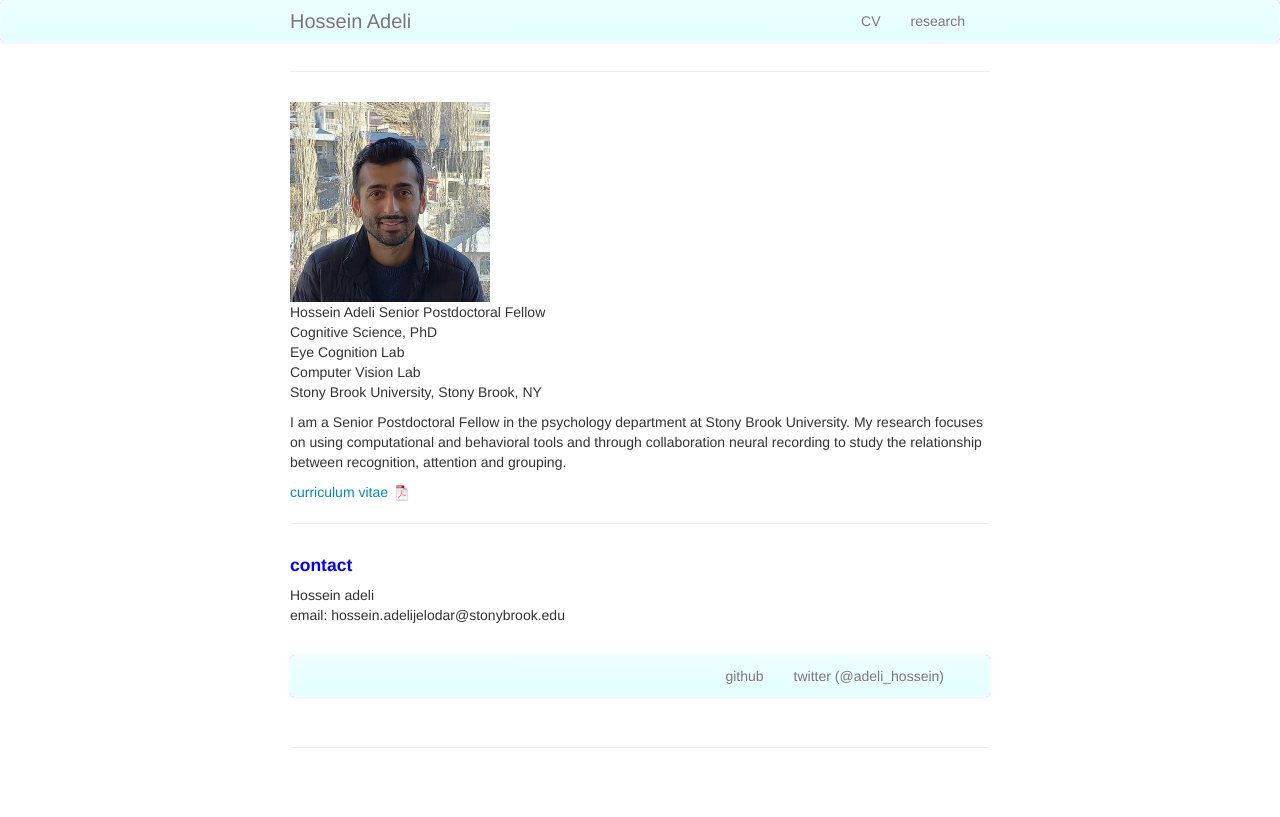
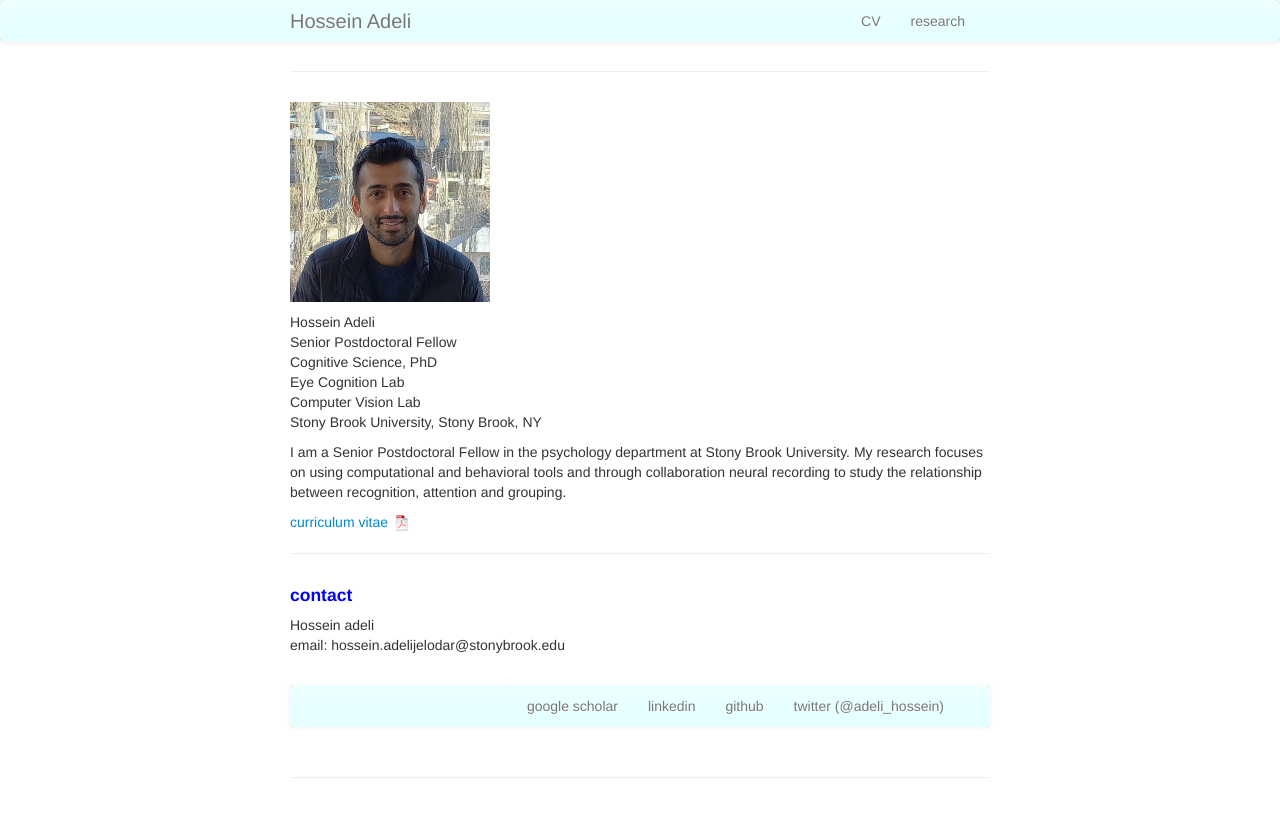
Before and after one commit to Hosseinadeli/hosseinadeli.github.io, a Jekyll site: the page built from index.md, in a window 1280 px wide. Shown: the top 817 px of the page. Built offline with Jekyll 4.4.1, drawn with Linux system fonts in a browser that asks for light colours; our own code applies the rules of GitHub Pages for plain Markdown files.

Commit message:
Update index.md

```diff
--- a/index.md
+++ b/index.md
@@ -6,8 +6,8 @@ keywords: vision, attention, eye-movements, computational modeling
 ---
 
 <img src="{{ BASE_PATH }}/assets/portrait.jpg"  width = 200>
-<br/>
-Hossein Adeli
+
+Hossein Adeli <br/>
 Senior Postdoctoral Fellow <br/>
 Cognitive Science, PhD <br/>
 Eye Cognition Lab  <br/>
@@ -43,6 +43,8 @@ I am a Senior Postdoctoral Fellow in the psychology department  at Stony Brook U
   <div class="navbar-inner">
       <ul class="nav">
           <!-- <li><a href="{{ BASE_PATH }}/assets/CV_Hossein_Adeli_website.pdf">cv</a></li> -->
+          <li><a href="https://scholar.google.com/citations?hl=en&user=EdIFZpQAAAAJ">google scholar</a></li>
+          <li><a href="https://www.linkedin.com/in/hossein-adeli/">linkedin</a></li>
           <li><a href="https://github.com/Hosseinadeli">github</a></li>
           <li><a href="https://twitter.com/adeli_hossein">twitter (@adeli_hossein)</a></li>
       </ul>
```
